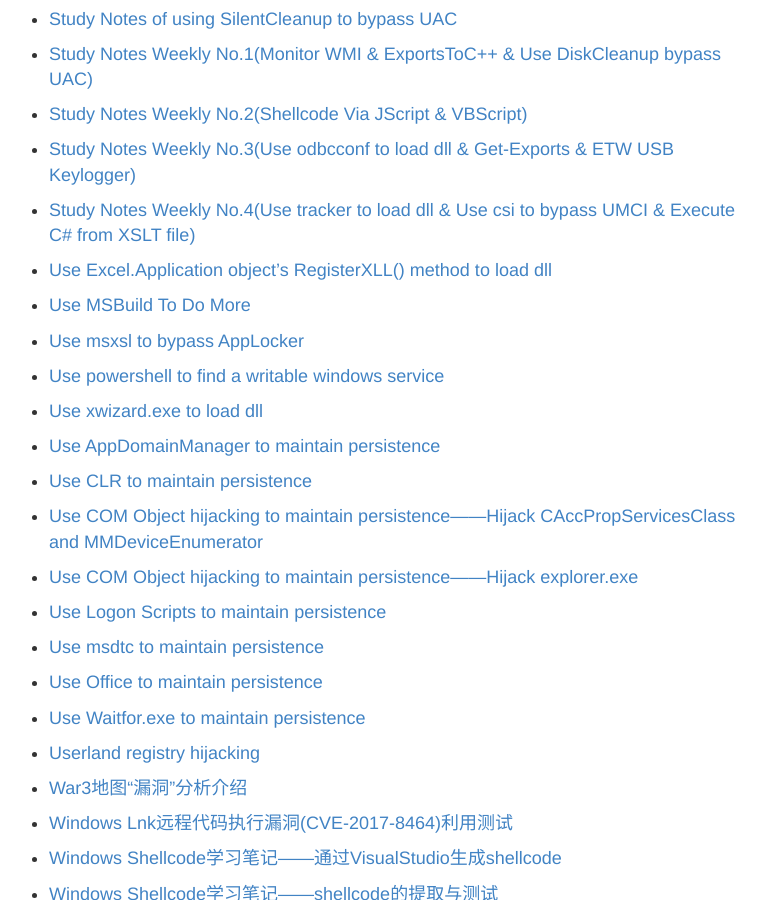
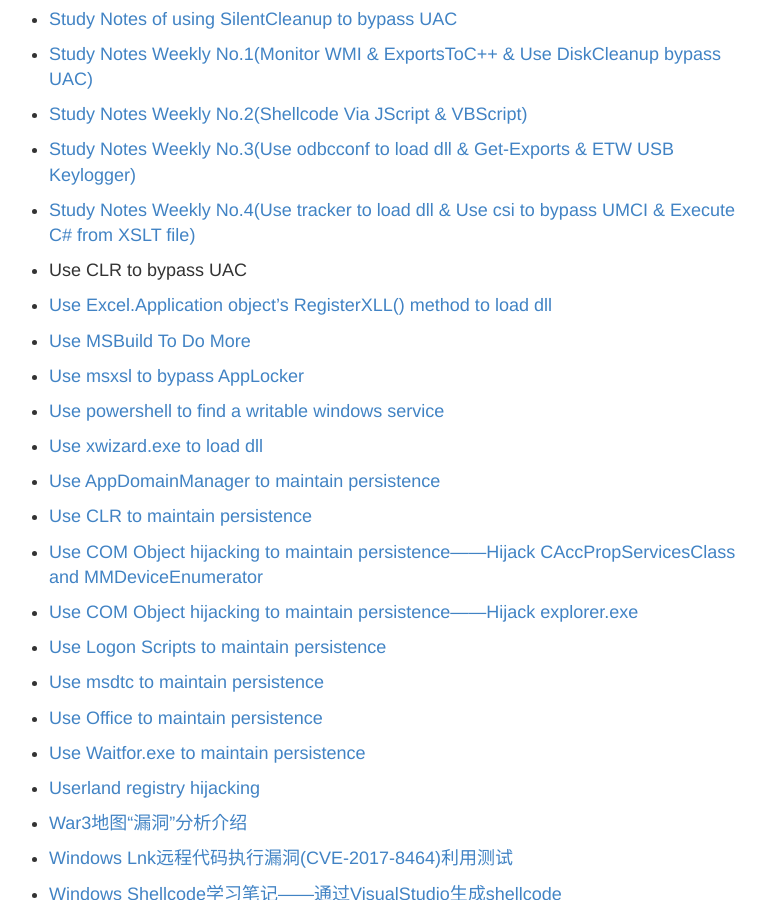
Before and after one commit to 3gstudent/backup-3gstudent.github.io, a Jekyll site: the page built from about.md, in a window 1280 px wide and 900 px high, scrolled down 2480 px. Shown: the whole window, without its empty margins (261-1027 px from the left). Built offline with Jekyll 4.4.1, drawn with Linux system fonts in a browser that asks for light colours.

Commit message:
Update about.md

```diff
--- a/about.md
+++ b/about.md
@@ -123,6 +123,9 @@ Github:   [3gstudent](https://github.com/3gstudent)
 
 -
  [Study Notes Weekly No.4(Use tracker to load dll & Use csi to bypass UMCI & Execute C# from XSLT file)](https://3gstudent.github.io/3gstudent.github.io/Study-Notes-Weekly-No.4(Use-tracker-to-load-dll-&-Use-csi-to-bypass-UMCI-&-Execute-C-from-XSLT-file)/)
+
+-
+ Use CLR to bypass UAC
 
 -
  [Use Excel.Application object's RegisterXLL() method to load dll](https://3gstudent.github.io/3gstudent.github.io/Use-Excel.Application-object's-RegisterXLL()-method-to-load-dll/)
```
